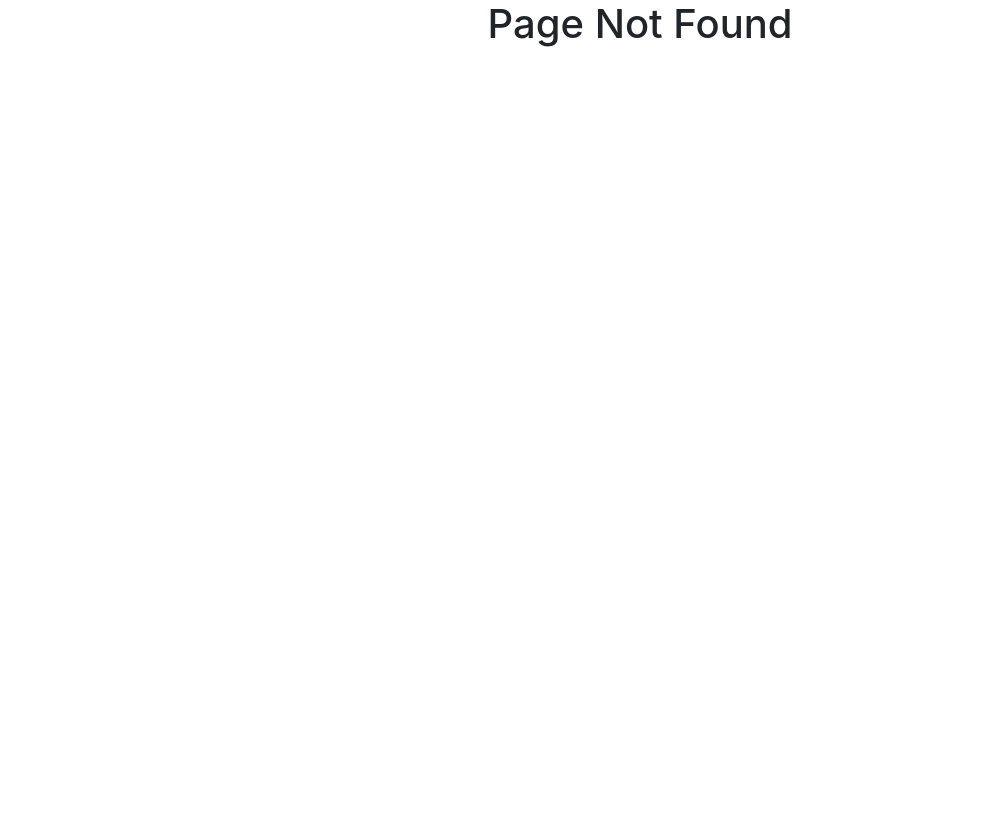
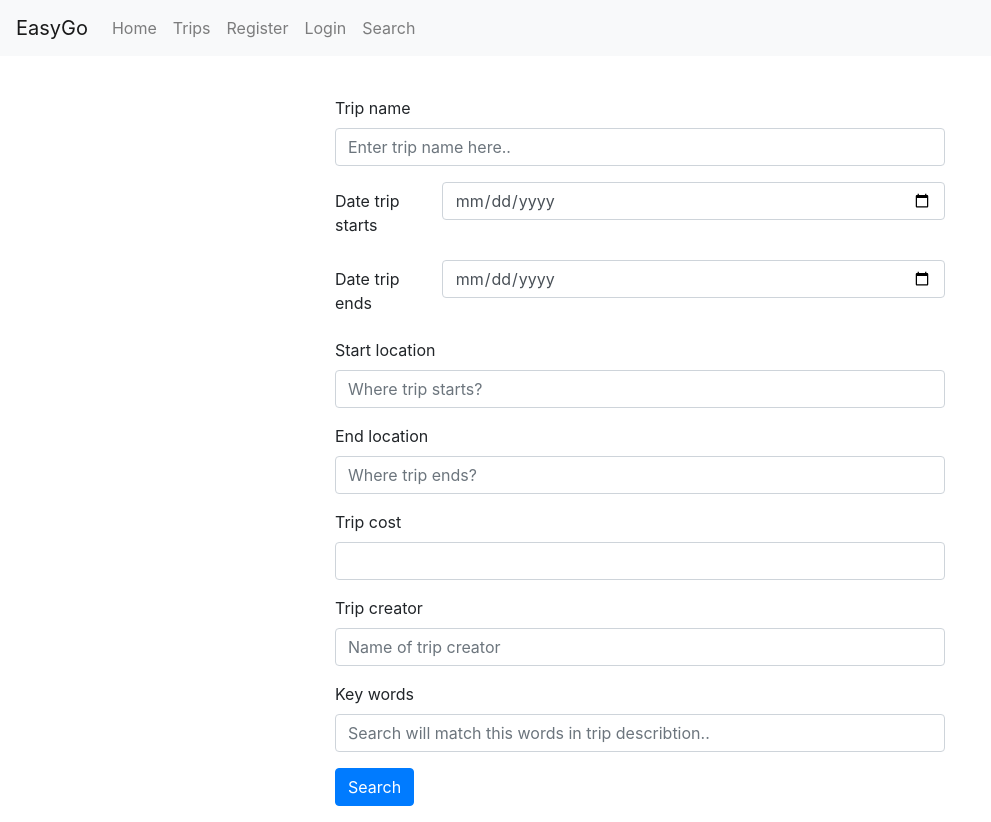
Before and after one commit to nkoptsov/easyGo, a React app: page /search in a window 1280 px wide. Before the commit this address had no page. Shown: the whole page, without its empty margins (0-991 px from the left). Before the commit the page ends 800 px from the top, so only its background shows below. Built offline with nearby package versions, Linux system fonts and the light colour scheme.

Commit message:
move Search

```diff
--- a/package.json
+++ b/package.json
@@ -39,6 +39,7 @@
     "pg": "^7.4.3",
     "pg-hstore": "^2.3.2",
     "react": "^16.4.1",
+    "react-bootstrap": "^0.32.1",
     "react-dom": "^16.4.1",
     "react-router": "^4.3.1",
     "react-router-dom": "^4.3.1",
--- a/src/client/App.js
+++ b/src/client/App.js
@@ -10,6 +10,7 @@ import NotFound from './Layouts/NotFound/NotFound';
 import Subscriptions from "./Layouts/Trips/Subscriptions";
 import isAuthorized from './Utils/isAuthorized';
 import { Redirect } from 'react-router';
+import Search from './Layouts/Search/Search';
 
 
 const routers = [{
@@ -37,14 +38,14 @@ class App extends Component {
             <Route exact path="/trips/:tripId" component={Trip}/>
             <Route exact path="/register" component={Register} />
             <Route exact path="/login" component={Login} />
-            {/*<Route exact path="/subscriptions" component={Subscriptions}/>*/}
-              <Route exact path="/subscriptions" render={() => (
+            <Route exact path="/subscriptions" render={() => (
                 isAuthorized() ? (
                   <Subscriptions/>
                 ) : (
                   <Redirect to="/"/>
                 )
               )} />
+            <Route exact path="/search" component={Search} />
             <Route component={NotFound} />
           </Switch>
         </div>
--- a/src/client/Components/Nav/Nav.js
+++ b/src/client/Components/Nav/Nav.js
@@ -33,6 +33,9 @@ class Nav extends React.Component {
                               </ul>
                           )
                       }
+                      <li className="nav-item">
+                          <Link to="/search" className="nav-link">Search</Link>
+                      </li>
                   </ul>
               </div>
           </nav>
--- /dev/null
+++ b/src/client/Layouts/Search/Search.js
@@ -0,0 +1,26 @@
+import React from 'react';
+import Header from '../../Components/Header/Header';
+import TripsSearchForm from '../../Components/TripsSearchForm/TripsSearchForm';
+
+class Search extends React.Component {
+    handleSearchSubmit = (formData) => {
+       fetch(`/api/users/trips/search?${formData}`)
+            .then((res) => {
+                if (res.status === 200) this.setState({ data: res });
+            })
+            .catch(err => console.log(`request failed ${err.message}`));
+    }
+
+    render(){
+        return(
+            <div>
+                <Header />
+                <main>
+                    <TripsSearchForm handleSearchSubmit={this.handleSearchSubmit} />
+                </main>
+            </div>
+        );
+    }
+}
+
+export default Search;
--- a/src/client/Layouts/Trips/Trips.js
+++ b/src/client/Layouts/Trips/Trips.js
@@ -1,7 +1,6 @@
 import React, { Component } from 'react';
 import Header from '../../Components/Header/Header';
 import TripsView from '../../Components/Trips/TripsView';
-import TripsSearchForm from '../../Components/TripsSearchForm/TripsSearchForm';
 
 class Trips extends Component {
   constructor(props) {
@@ -19,22 +18,11 @@ class Trips extends Component {
       });
   }
 
-  handleSearchSubmit = (formData) => {
-    console.log(formData);
-
-    fetch(`/api/users/trips/search?${formData}`)
-    .then((res) => {
-        if (res.status === 200) this.setState({ data: res });
-      })
-    .catch(err => console.log(`request failed ${err.message}`));
-  }
-
-    render() {
+  render() {
       return (
             <div>
                 <Header />
                 <main>
-                    <TripsSearchForm handleSearchSubmit={this.handleSearchSubmit} />
                     <TripsView data={this.state.data} />
                 </main>
             </div>
```
